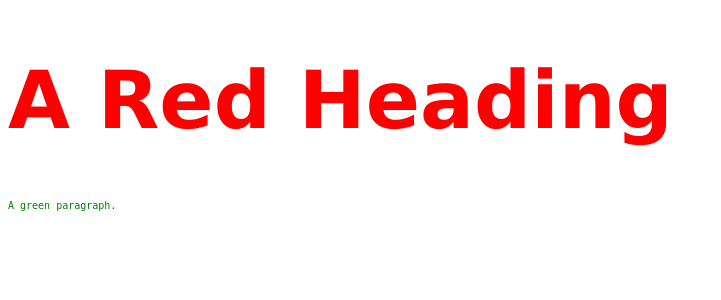
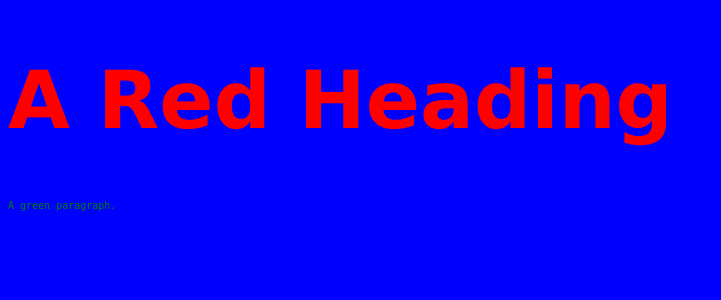
Before and after one commit to shubhamdsk/TYBCS-Web-Development-Practical-Assignments-with-Solution, a CodeIgniter 4 app: template Assignment4/app/Views/A1.php in a window 1280 px wide. Shown: the top 300 px of the page, without its empty margins (0-721 px from the left). Run offline with PHP 8.4 and a stand-in for CodeIgniter, Linux system fonts and the light colour scheme; the template is opened without the code that fills it, so the values that code supplies are empty; some libraries are stand-ins or nearby versions.

Commit message:
Required Changes

```diff
--- a/Assignment4/app/Views/A1.php
+++ b/Assignment4/app/Views/A1.php
@@ -2,6 +2,10 @@
 <html>
     <head>
     <style>
+        body{
+            background: blue;
+        }
+
         h1{
             color : red;
             Font-family: Verdana;
@@ -16,7 +20,7 @@
     </style>
     </head>
 
-<body>
+<body >
 
 <h1>A Red Heading</h1>
 
```
